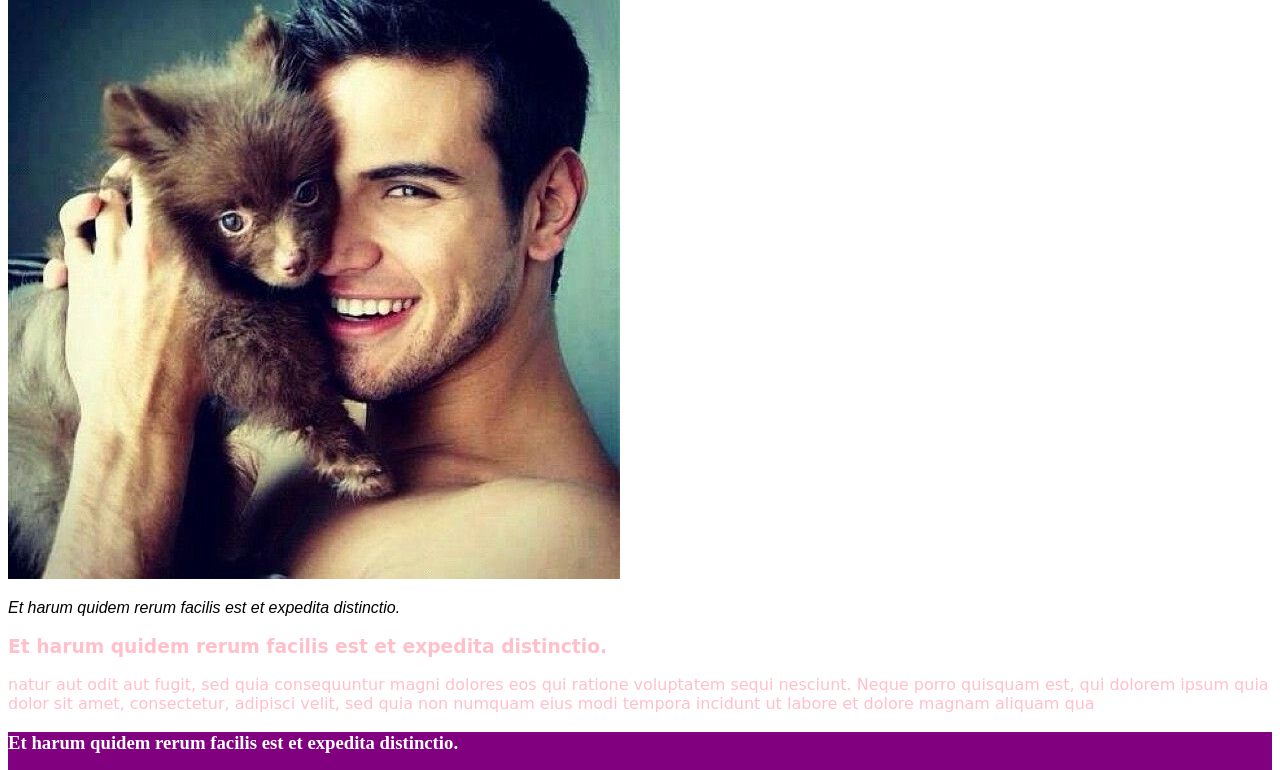
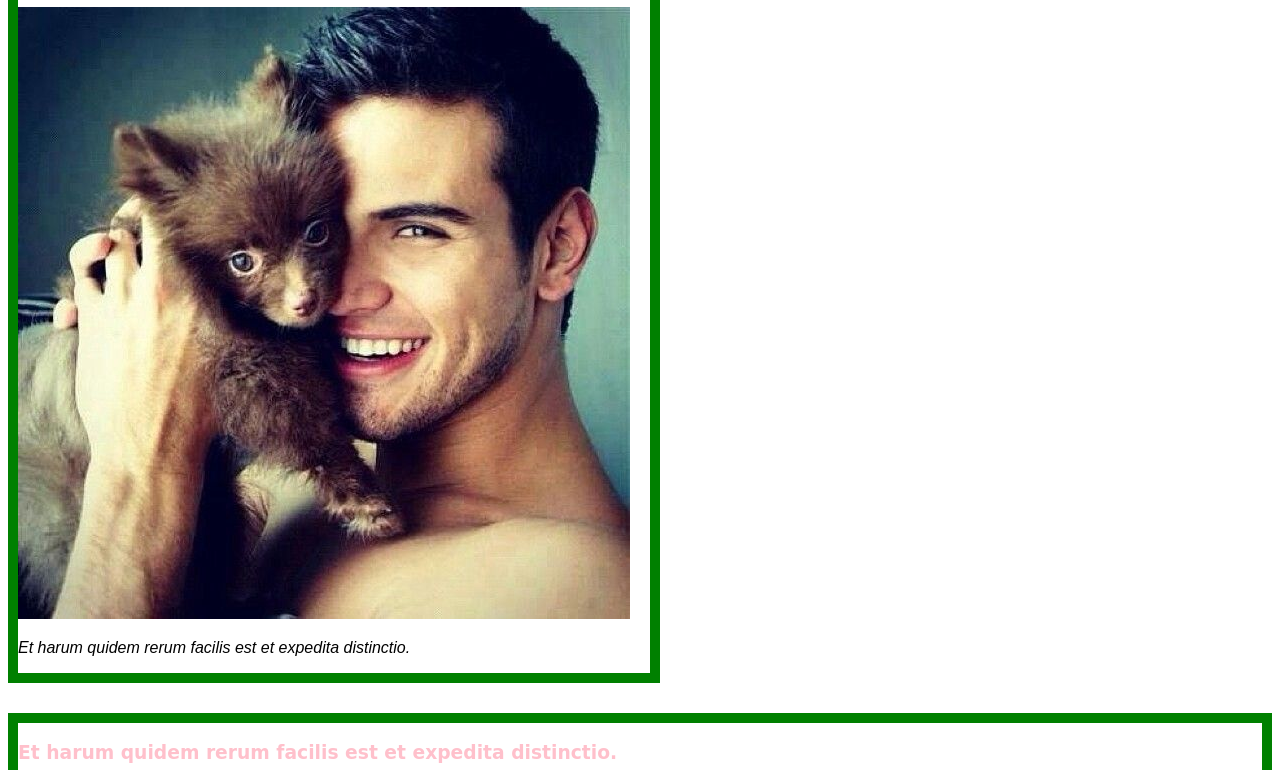
Before and after one commit to frankienakama/blog, a plain HTML site: page index.html in a window 1280 px wide. Shown: the part 113-883 px from the top of the page. Drawn offline with Linux system fonts and the light colour scheme.

Commit message:
add borders and margins on blog

```diff
--- a/css/style.css
+++ b/css/style.css
@@ -14,3 +14,8 @@
   color: white;
   background-color: purple;
 }
+div {
+  margin-top: 30px;
+  margin-bottom: 30px;
+  border: 10px solid green;
+}
```
